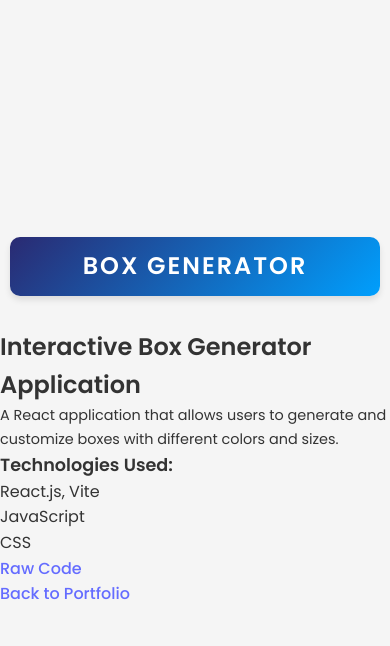
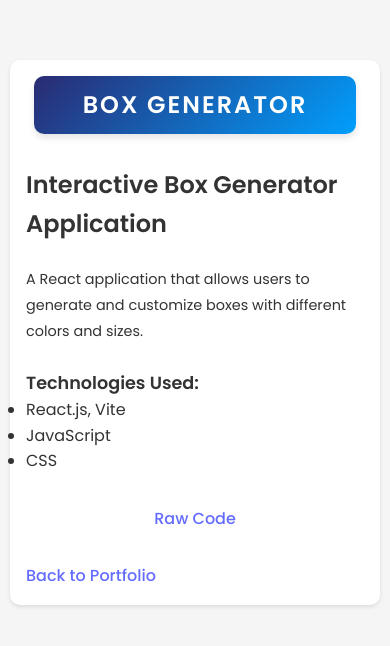
Before and after one commit to fuentesmichael1/MichaelFuentesProtfolio, a React (Vite) app in the folder Showcasing-Myself/: page /project2 in a window 390 px wide. Shown: the top 646 px of the page. Built offline with nearby package versions, Linux system fonts and the light colour scheme.

Commit message:
styling fixes

```diff
--- a/Showcasing-Myself/src/App.css
+++ b/Showcasing-Myself/src/App.css
@@ -1,3 +1,4 @@
+/* Reset and Root Variables */
 * {
   margin: 0;
   padding: 0;
@@ -5,23 +6,36 @@
 }
 
 :root {
-  /* Existing variables */
+  /* Colors */
   --primary-color: #2a2a72;
   --secondary-color: #009ffd;
   --text-color: #333;
   --background-color: #f5f5f5;
   --card-background: #ffffff;
-  /* Add breakpoint variables */
+
+  /* Breakpoints */
   --mobile: 480px;
   --tablet: 768px;
   --laptop: 1024px;
   --desktop: 1200px;
 
-  /* Responsive font sizes */
+  /* Font Sizes */
   --fs-xl: clamp(2rem, 4vw, 2.5rem);
   --fs-lg: clamp(1.5rem, 3vw, 2rem);
   --fs-md: clamp(1.1rem, 2vw, 1.3rem);
   --fs-sm: clamp(0.9rem, 1.5vw, 1rem);
+}
+
+/* Global Styles */
+body {
+  margin: 0;
+  padding: 0;
+  width: auto;
+  overflow-x: hidden;
+  font-family: 'Poppins', sans-serif;
+  background-color: var(--background-color);
+  color: var(--text-color);
+  line-height: 1.6;
 }
 
 /* Section Scroll Offsets */
@@ -34,83 +48,7 @@
   scroll-margin-top: 120px;
 }
 
-body {
-  margin: 0;
-  padding: 0;
-  width: auto;
-  overflow-x: hidden;
-  font-family: 'Poppins', sans-serif;
-  background-color: var(--background-color);
-  color: var(--text-color);
-  line-height: 1.6;
-}
-
-/* Navigation Styles */
-.navbar {
-  background: linear-gradient(135deg, var(--primary-color), var(--secondary-color));
-  padding: 20px 0;
-  transition: all 0.3s ease;
-  margin: -80px auto 0;
-  border-radius: 10px;
-  display: flex;
-  justify-content: center;
-  width: fit-content;
-  position: fixed;
-  left: 50%;
-  transform: translateX(-50%);
-}
-
-.navbar.sticky {
-  position: fixed;
-  top: 0;
-  left: 50%;
-  transform: translateX(-50%);
-  margin-top: 0;
-  box-shadow: 0 2px 10px rgba(0, 0, 0, 0.1);
-  z-index: 1000;
-}
-
-.nav-content {
-  margin: 0;
-  padding: 0;
-}
-
-.nav-content li {
-  cursor: pointer;
-  padding: 0.5rem 1rem;
-  transition: color 0.3s ease;
-  color: white;
-}
-
-.nav-content li:hover {
-  color: #f0f0f0;
-}
-
-.nav-content {
-  max-width: 1200px;
-  margin: 0 auto;
-  padding: 0 2rem;
-}
-
-.nav-content ul {
-  display: flex;
-  gap: 2rem;
-  margin: 0;
-  padding: 0;
-  list-style: none;
-}
-
-.nav-content li {
-  cursor: pointer;
-  padding: 0.5rem 1rem;
-  transition: color 0.3s ease;
-}
-
-.nav-content li:hover {
-  color: var(--secondary-color);
-}
-
-/* heading sizes */
+/* Typography */
 .showcase-header h1 {
   font-size: var(--fs-xl);
 }
@@ -127,7 +65,7 @@ p {
   font-size: var(--fs-sm);
 }
 
-/* Page Layout */
+/* Layout */
 .page-container {
   min-height: 100vh;
   width: 100vw;
@@ -155,6 +93,56 @@ p {
   flex-direction: column;
   align-items: center;
   gap: 2rem;
+}
+
+/* Navigation */
+.navbar {
+  background: linear-gradient(135deg, var(--primary-color), var(--secondary-color));
+  padding: 20px 0;
+  transition: all 0.3s ease;
+  margin: -80px auto 0;
+  border-radius: 10px;
+  display: flex;
+  justify-content: center;
+  width: fit-content;
+  position: fixed;
+  left: 50%;
+  transform: translateX(-50%);
+}
+
+.navbar.sticky {
+  position: fixed;
+  top: 0;
+  left: 50%;
+  transform: translateX(-50%);
+  margin-top: 0;
+  box-shadow: 0 2px 10px rgba(0, 0, 0, 0.1);
+  z-index: 1000;
+}
+
+.nav-content {
+  max-width: 1200px;
+  margin: 0 auto;
+  padding: 0 2rem;
+}
+
+.nav-content ul {
+  display: flex;
+  gap: 2rem;
+  margin: 0;
+  padding: 0;
+  list-style: none;
+}
+
+.nav-content li {
+  cursor: pointer;
+  padding: 0.5rem 1rem;
+  transition: color 0.3s ease;
+  color: white;
+}
+
+.nav-content li:hover {
+  color: #f0f0f0;
 }
 
 /* Header */
@@ -371,6 +359,73 @@ p {
   color: #666;
 }
 
+/* Project Page Styles */
+.project-page {
+  min-height: 100vh;
+  width: 100%;
+  padding: 80px 20px 20px;
+  background-color: var(--background-color);
+}
+
+.project-content {
+  max-width: 1100px;
+  margin: 0 auto;
+  background: var(--card-background);
+  border-radius: 10px;
+  padding: 2rem;
+  box-shadow: 0 2px 4px rgba(0, 0, 0, 0.1);
+}
+
+.project-title {
+  color: var(--primary-color);
+  font-size: var(--fs-lg);
+  margin-bottom: 1rem;
+  text-align: center;
+}
+
+.project-description {
+  margin: 1.5rem 0;
+  line-height: 1.8;
+  color: var(--text-color);
+}
+
+.project-links {
+  display: flex;
+  justify-content: center;
+  gap: 1.5rem;
+  margin: 2rem 0;
+}
+
+.project-link {
+  padding: 0.8rem 1.5rem;
+  background: var(--primary-color);
+  color: white;
+  text-decoration: none;
+  border-radius: 25px;
+  transition: all 0.3s ease;
+}
+
+.project-link:hover {
+  background: var(--secondary-color);
+  transform: scale(1.05);
+}
+
+.back-button {
+  display: inline-block;
+  margin: 1rem 0;
+  padding: 0.8rem 1.5rem;
+  background: var(--primary-color);
+  color: white;
+  text-decoration: none;
+  border-radius: 25px;
+  transition: all 0.3s ease;
+}
+
+.back-button:hover {
+  background: var(--secondary-color);
+  transform: scale(1.05);
+}
+
 /* Certificates Section */
 .certificates-section {
   width: 100%;
@@ -496,17 +551,31 @@ p {
 /* Mobile Devices (up to 480px) */
 @media (max-width: 480px) {
   .nav-content ul {
-    flex-direction: column;
-    align-items: center;
-    gap: 0.5rem;
+    display: flex;
+    flex-direction: row;
+    flex-wrap: wrap;
+    justify-content: center;
+    gap: 0.3rem;
     padding: 0.5rem;
-    font-size: 14px;
+  }
+
+  .nav-content li {
+    font-size: 12px;
+    padding: 0.3rem 0.6rem;
   }
 
   .navbar {
-    width: 95%;
-    padding: 5px 0;
-    margin-top: -40px;
+    width: 100%;
+    border-radius: 0;
+    margin: 0;
+    position: fixed;
+    top: 0;
+    left: 0;
+    transform: none;
+  }
+
+  .showcase-container {
+    margin-top: 60px;
   }
 
   .showcase-header {
@@ -558,38 +627,17 @@ p {
   .form textarea {
     width: 100%;
   }
-}
 
-
-/* Tablets (481px to 768px) */
-@media (min-width: 481px) and (max-width: 768px) {
-  .navbar {
-    width: 90%;
+  .project-page {
+    padding: 60px 10px 20px;
   }
 
-  .nav-content ul {
-    flex-wrap: wrap;
-    justify-content: center;
-    gap: 1rem;
+  .project-content {
+    padding: 1rem;
   }
 
-  .circle-container {
-    flex-wrap: wrap;
-    justify-content: center;
-  }
-
-  .projects-grid {
-    grid-template-columns: repeat(2, 1fr);
+  .project-links {
+    flex-direction: column;
+    align-items: center;
   }
 }
-
-/* Laptops and larger screens */
-@media (min-width: 769px) {
-  .nav-content ul {
-    gap: 2rem;
-  }
-
-  .circle-container {
-    gap: 4rem;
-  }
-}
```
